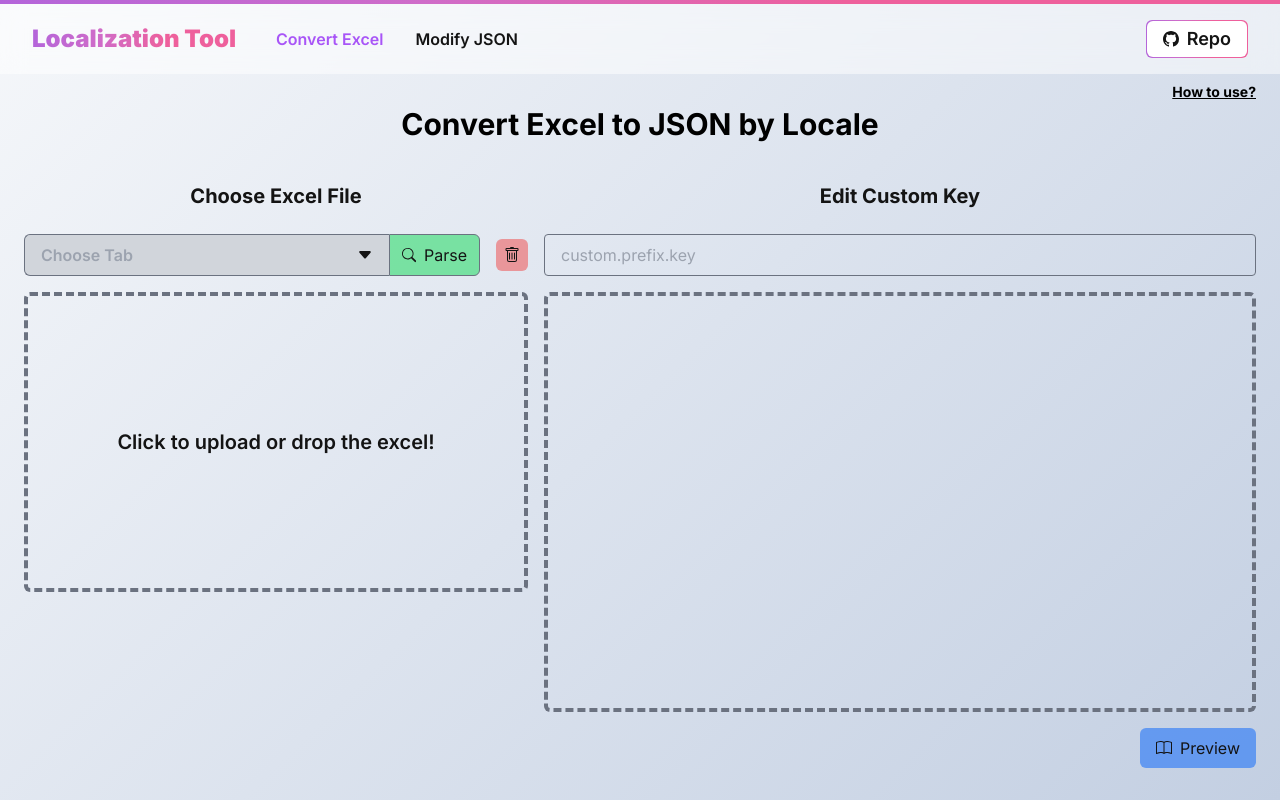
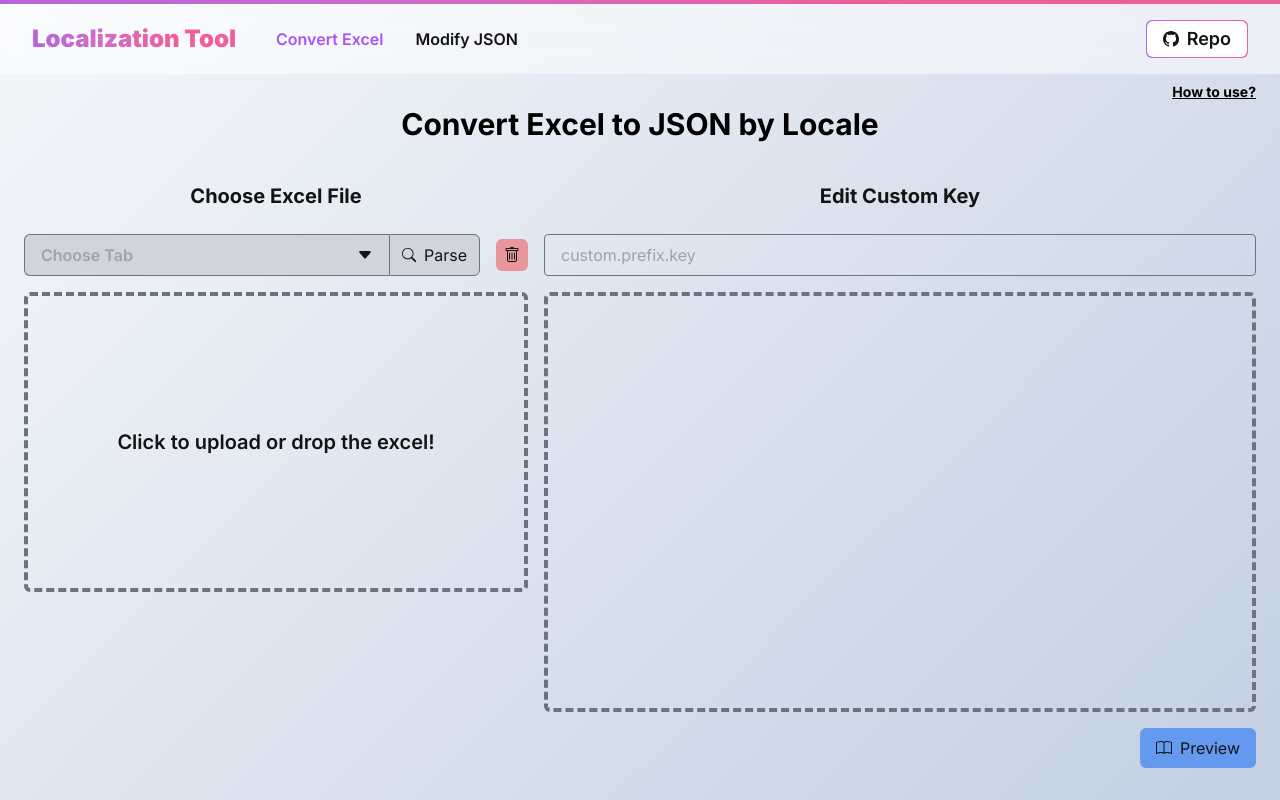
Before and after one commit to kwei/cl-localization, a Next.js app: page / in a window 1280 px wide. Built offline with nearby package versions, Linux system fonts and the light colour scheme.

Commit message:
Refine UI

```diff
--- a/src/app/(site)/FileUploader.tsx
+++ b/src/app/(site)/FileUploader.tsx
@@ -91,7 +91,8 @@ export const FileUploader = () => {
           <button
             type="button"
             onClick={handleSearchFile}
-            className="col-span-1 flex items-center justify-center gap-2 rounded-r-md border border-solid border-gray-500 bg-green-400/70 px-3 leading-6 transition-colors hover:bg-green-400/50"
+            disabled={!tabName || tabName.trim() === ''}
+            className="col-span-1 flex items-center justify-center gap-2 rounded-r-md border border-solid border-gray-500 bg-green-400/70 px-3 leading-6 transition-colors hover:bg-green-400/50 disabled:cursor-default disabled:bg-gray-300"
           >
             <SearchIcon />
             Parse
```
